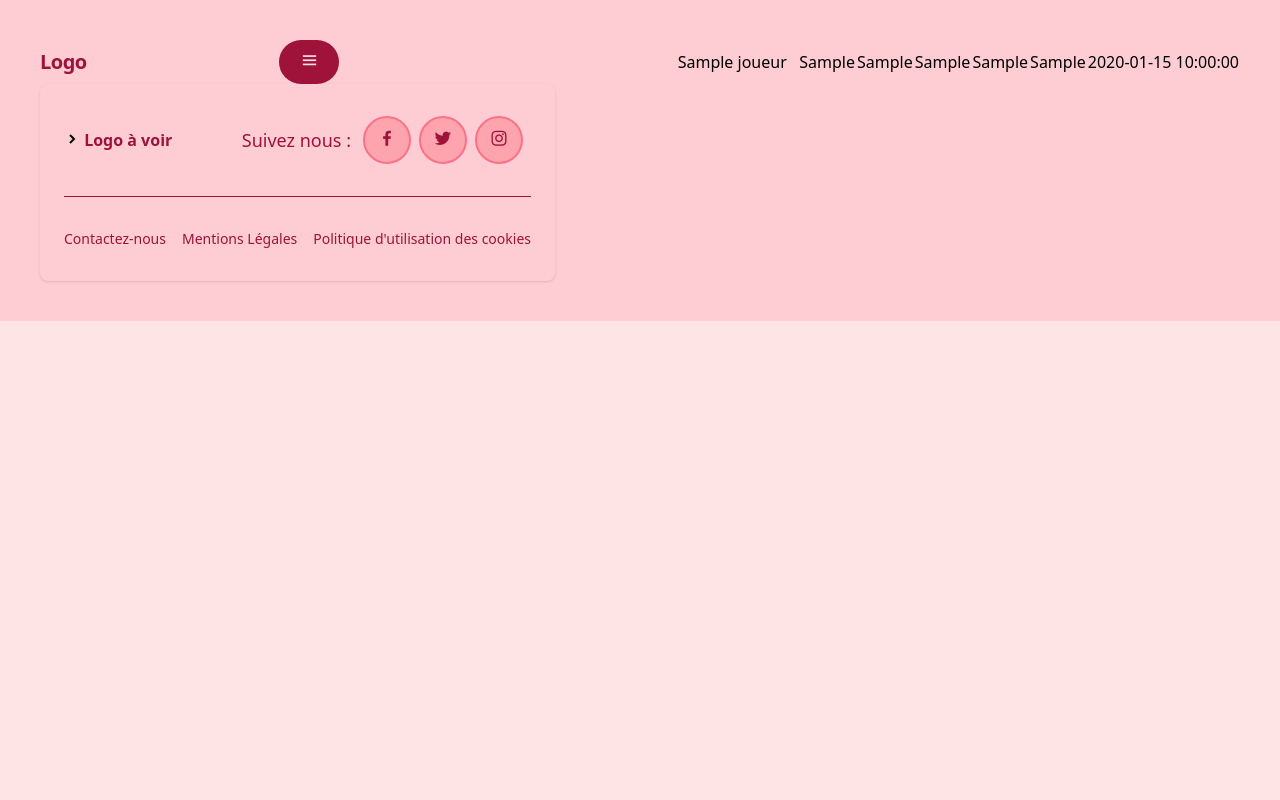
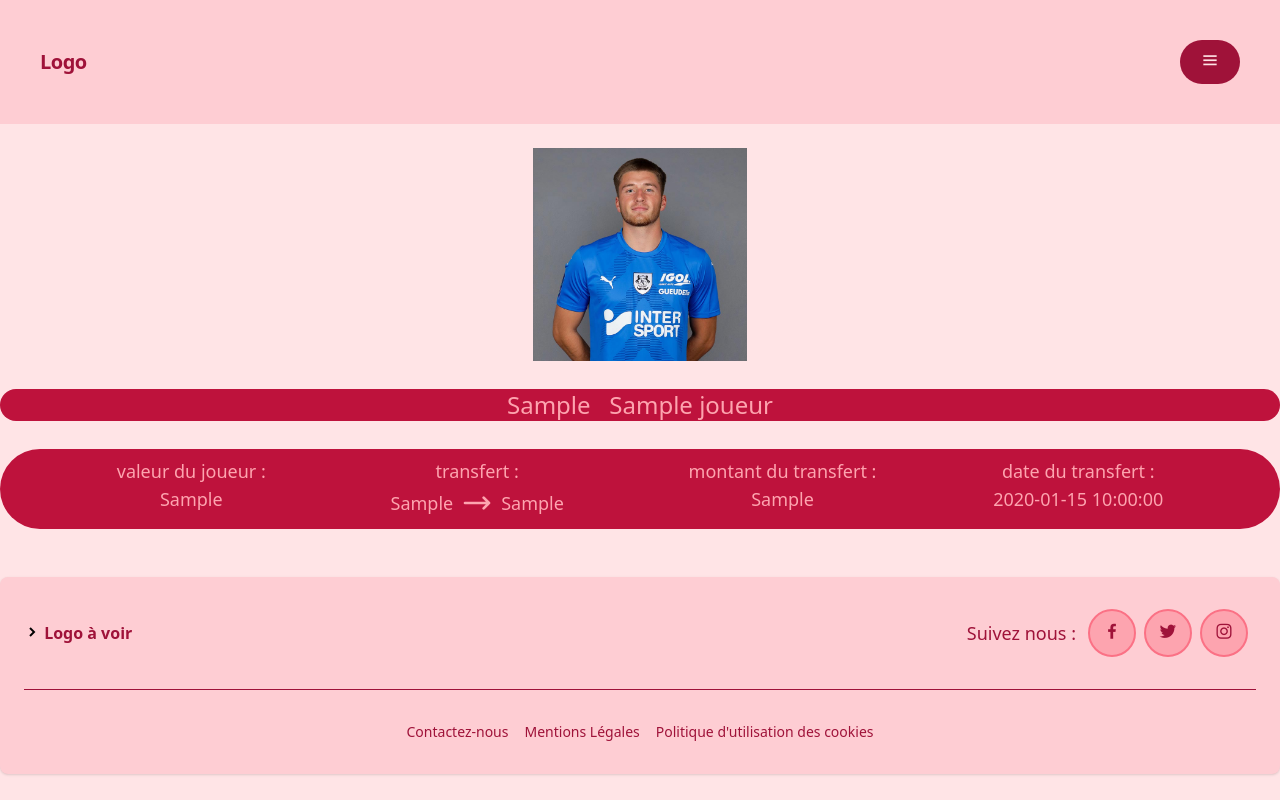
Before and after one commit to lucaslagant/Actu-AmiensSC, a PHP site: page /transfert.php in a window 1280 px wide. Run offline with PHP 8.4, Linux system fonts and the light colour scheme; tables that the repository leaves empty or names only in its code hold one stand-in row (values such as "Sample post"); some libraries are stand-ins or nearby versions.

Commit message:
image test et modif transfert.php

```diff
--- a/transfert.php
+++ b/transfert.php
@@ -29,19 +29,45 @@
             </div>
             <div id="sidemenu" class="invisible"><?php include('Page_Navbar.php'); ?></div>
         </div>
+    </nav>
         <br>
         <?php foreach($tab as $transf): ?>
-            <table>
-                <tr>
-                    <td><?= $transf->nom ?> &nbsp; <?= $transf->prenom ?></td>
-                    <td><?= $transf->valeur_joueur ?></td>
-                    <td><?= $transf->club_depart ?></td>
-                    <td><?= $transf->club_arrivee ?></td>
-                    <td><?= $transf->montant ?></td>
-                    <td><?= $transf->date ?></td>
-                </tr>
+            <div class="text-lg flex-wrap">
+                <div class="flex flex-col justify-center">
+                    <div class="flex justify-center"><img class="w-1/6 h-1/6" src="Joueurs2/Matthieu_RONGIER-min.jpg" alt="Matthieu_RONGIER" ></div><br>
+                    <div class="flex justify-center">
+                        <div class="flex justify-center bg-rose-700 w-full text-2xl text-left text-rose-300 rounded-full text-2xl w-1/5"> <?= $transf->prenom ?> &nbsp; <?= $transf->nom ?></div>
+                    </div>
+                </div>
+                <br>
+                <div class="flex justify-evenly bg-rose-700 w-full text-lg text-left text-rose-300 rounded-full py-2">
+                    <div>
+                        <div class="flex justify-center">valeur du joueur :</div>
+                        <div class="flex justify-center"><?= $transf->valeur_joueur ?></div>
+                    </div>
+                    <div>
+                        <div class="flex justify-center">transfert :</div>
+                        <div class="flex">
+                            <div class="p-1 px-2"><?= $transf->club_depart ?></div>
+                            <svg class="h-9 w-8"  fill="none" viewBox="0 0 24 24" stroke="currentColor">
+                                <path stroke-linecap="round" stroke-linejoin="round" stroke-width="2" d="M17 8l4 4m0 0l-4 4m4-4H3"/>
+                            </svg>
+                            <div class="p-1 px-2"><?= $transf->club_arrivee ?></div>
+                        </div>
+                    </div>
 
-            </table>
+                    <div>
+                        <div class="flex justify-center"> montant du transfert :</div>
+                        <div class="flex justify-center"><?= $transf->montant ?></div>
+                    </div>
+
+                    <div>
+                        <div class="flex justify-center">date du transfert :</div>
+                        <div class="flex justify-center"><?= $transf->date ?></div>
+                    </div>
+                </div>
+            </div>
+            <br><br>
 
         <?php endforeach; ?>
 
```
Also changed, not shown: Joueurs2/Matthieu_RONGIER-min.jpg (added), Joueurs2/Mohamed_OUHATTI-min.jpg (added), Joueurs2/Mustapha_SANGARE-min.jpg (added), Joueurs2/Nathan_MONZANGO-min.jpg (added), Joueurs2/Nicholas_OPOKU-min.jpg (added), Joueurs2/Owen_GENE-min.jpg (added), Joueurs2/Paul_CHARRUAU-min.jpg (added), Joueurs2/Philippe_HINSCHBERGER-min.jpg (added), Joueurs2/Regis_GURTNER-min.jpg (added), Joueurs2/Sebastian_RING-min.jpg (added), Joueurs2/Toluwalase_AROKODARE-min.jpg (added), Joueurs2/Youssouf_ASSOGBA-min.jpg (added).
